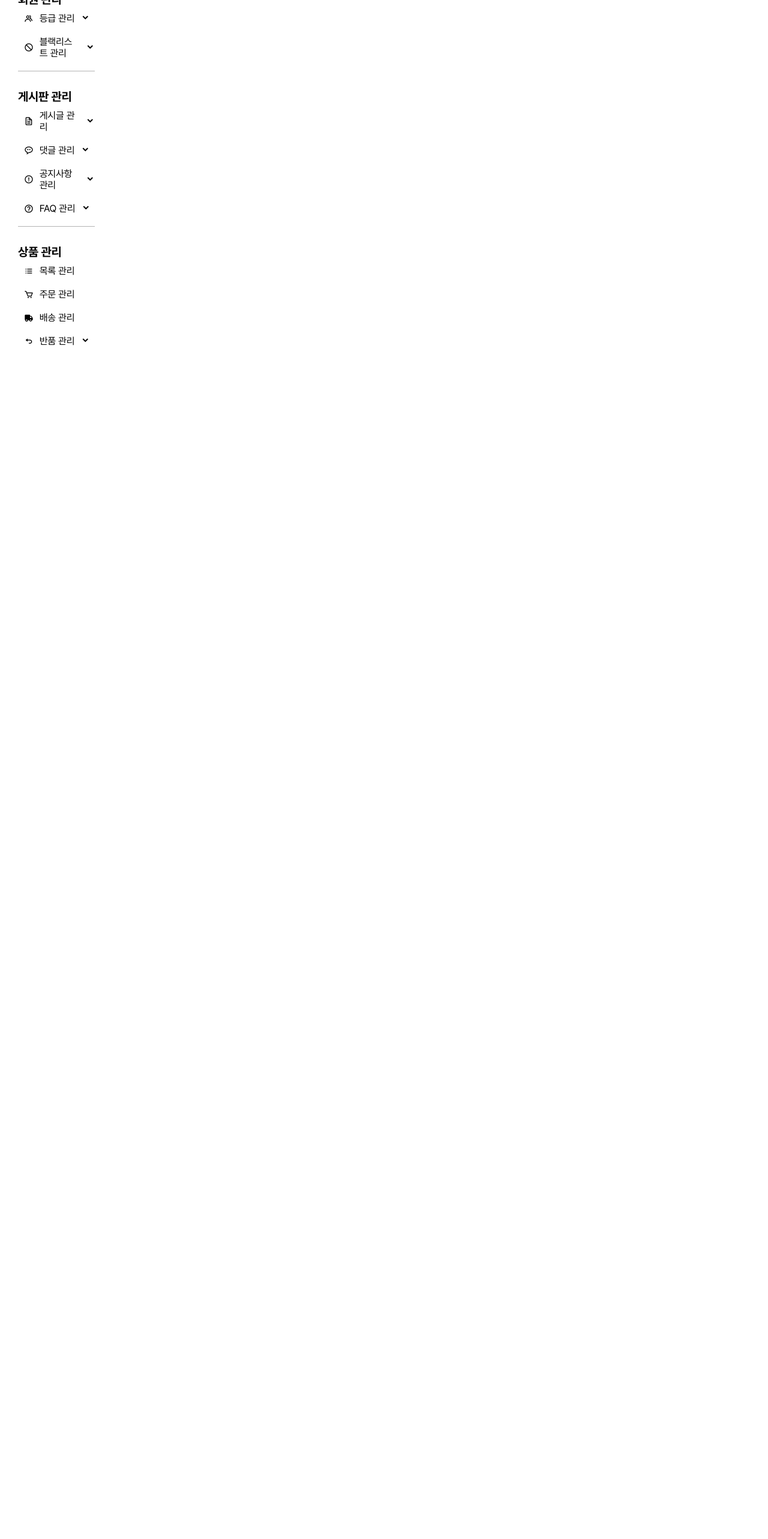
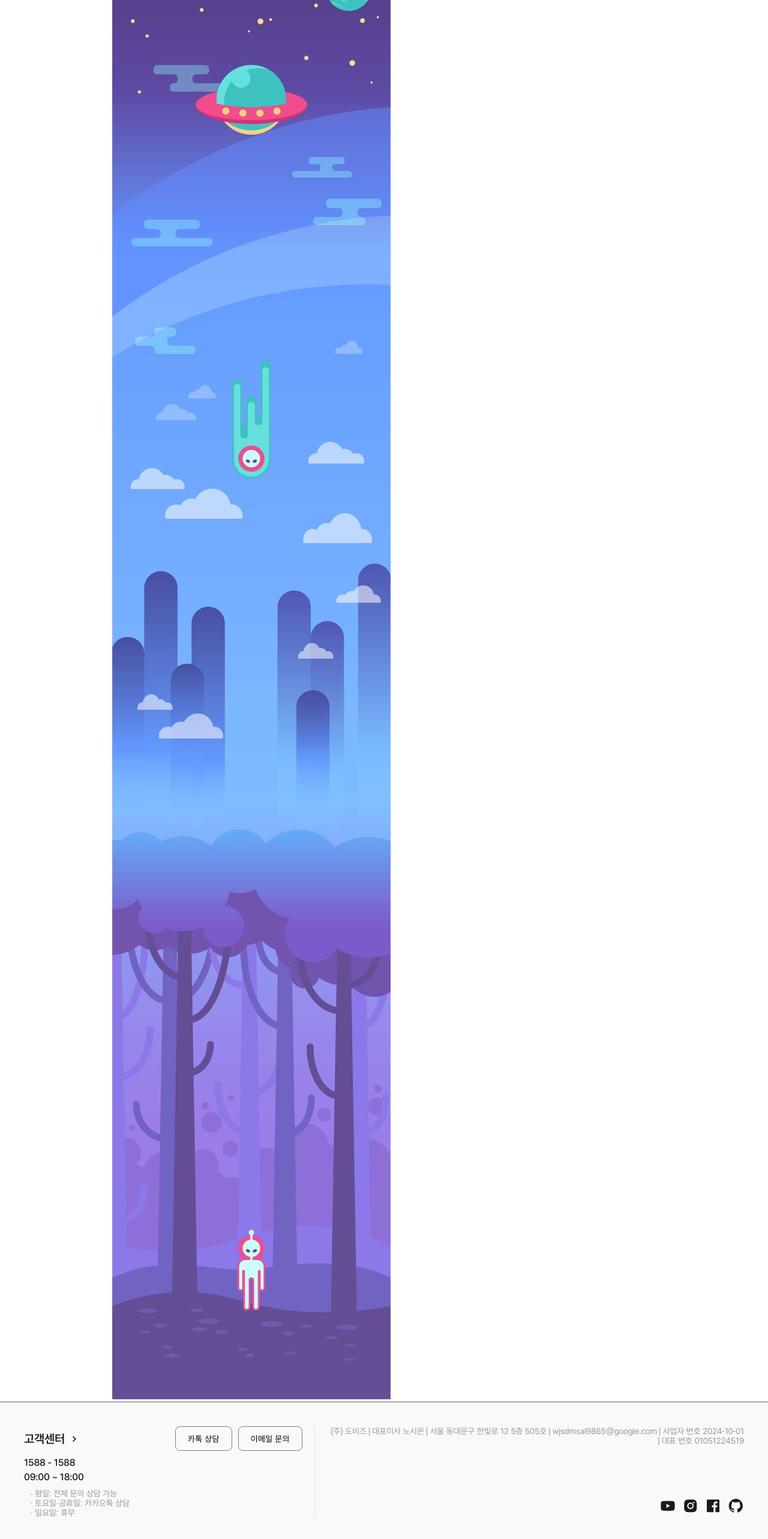
Before and after one commit to seunghye00/Hows, a React (Create React App) app in the folder HowsFront/: page / in a window 1280 px wide. Shown: the part 232-2798 px from the top of the page at 60% size. Before the commit the page ends 840 px from the top, so only its background shows below. Built offline with nearby package versions, Linux system fonts and the light colour scheme.

Commit message:
크랙부분 수정
side 이름  변경 수정

```diff
--- a/HowsFront/src/App.js
+++ b/HowsFront/src/App.js
@@ -8,7 +8,7 @@ import { BrowserRouter as Router, Routes, Route } from 'react-router-dom'
 import { useState } from 'react'
 
 function App() {
-    const [session, setSession] = useState(false)
+    const [session, setSession] = useState(true)
     // 로딩
 
     // if login
--- a/HowsFront/src/components/Side/SIde.jsx
+++ b/HowsFront/src/components/Side/SIde.jsx
@@ -37,7 +37,7 @@ export const Side = () => {
                     ],
                 },
                 {
-                    title: '블랙리스트 관리',
+                    title: '블랙리스트 관리f',
                     icon: 'bx bx-block', // 아이콘 추가
                     subMenu: [{ title: '블랙리스트 조회', path: '/' }],
                 },
--- a/HowsFront/src/components/Side/SIde.module.css
+++ b/HowsFront/src/components/Side/SIde.module.css
@@ -1,5 +1,6 @@
  li {
      cursor: pointer;
+     list-style: none;
  }
 
  .sideWrap {
```
